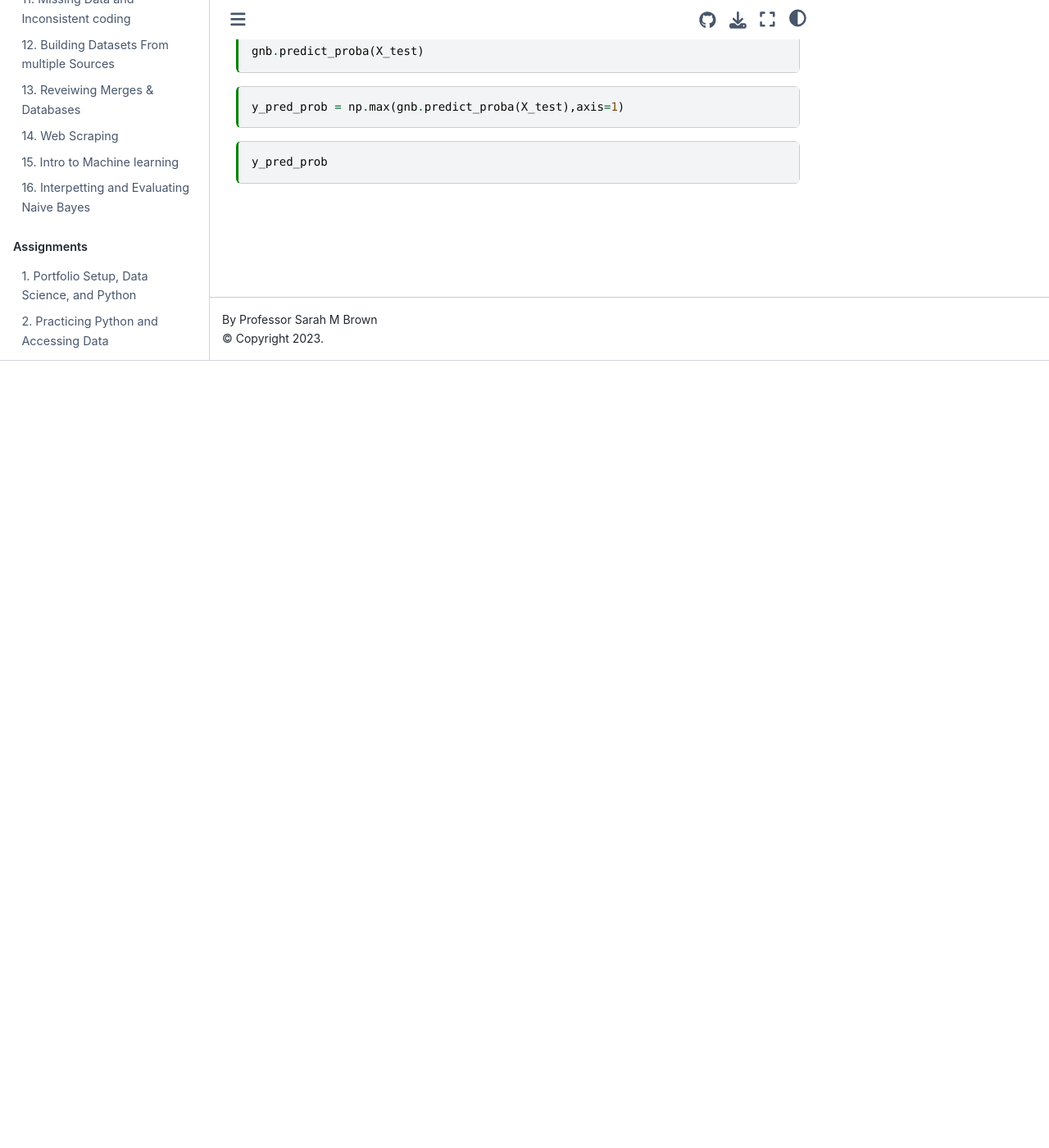
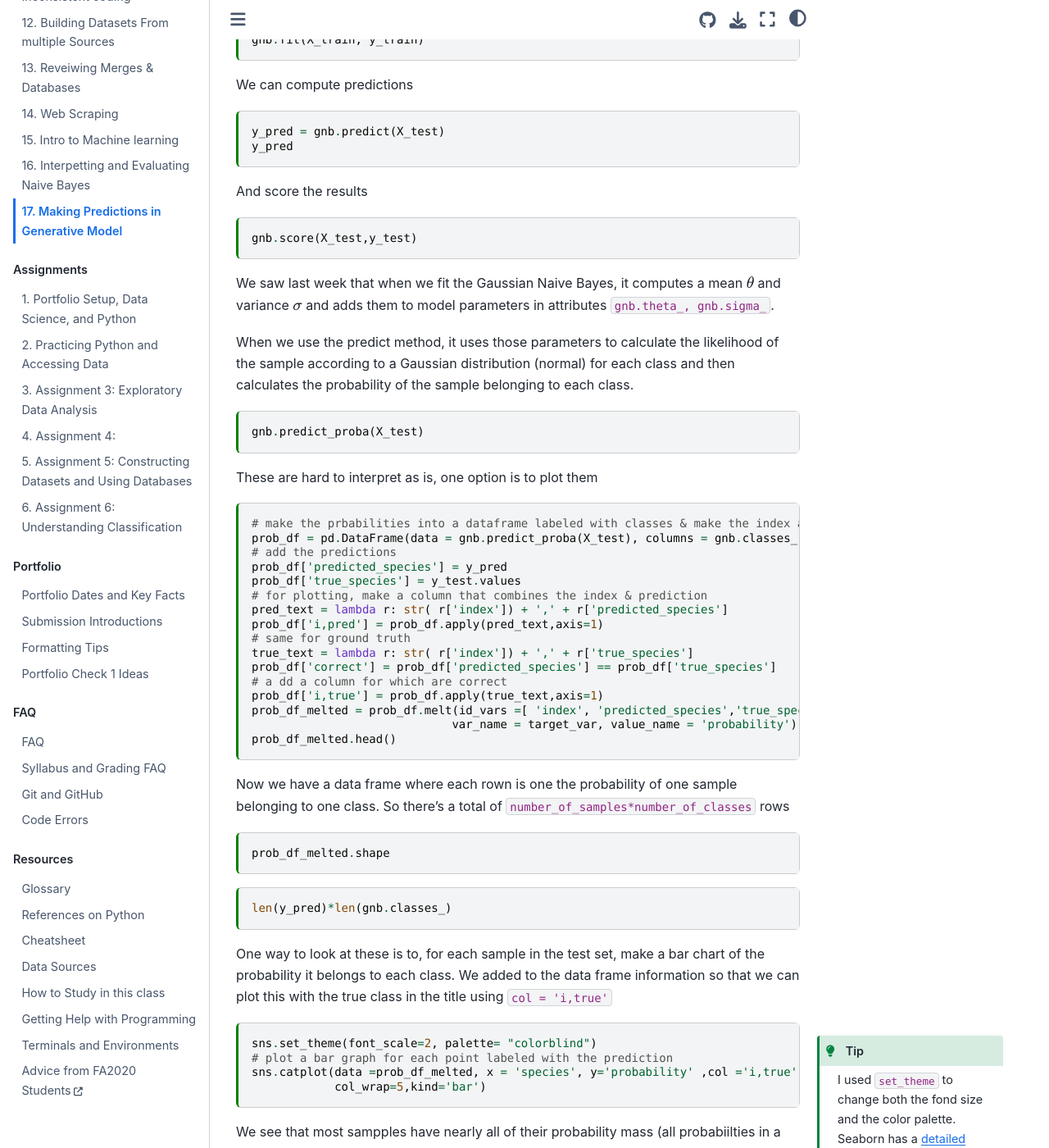
Before and after one commit to rhodyprog4ds/BrownFall21, a Jupyter Book: the page built from notes/2021-10-18.md, in a window 1280 px wide and 1400 px high, scrolled down 961 px. Shown: the whole window at 82% size. Built offline with Jupyter Book 1.0.4 settings and Sphinx 7.4.7 and the Sphinx Book theme 1.1.4, drawn with Linux system fonts in a browser that asks for light colours; pages that are not in the unit, such as notebooks, are missing from menus; some of the changed text lies outside the part shown.

Commit message:
annotated notes

`````diff
--- a/_toc.yml
+++ b/_toc.yml
@@ -30,6 +30,7 @@ parts:
       - file: notes/2021-10-08
       - file: notes/2021-10-13
       - file: notes/2021-10-15
+      - file: notes/2021-10-18
   - caption: Assignments
     numbered: True
     chapters:
--- a/notes/2021-10-18.md
+++ b/notes/2021-10-18.md
@@ -11,7 +11,7 @@ kernelspec:
   name: python3
 ---
 
-# Making Predictions in Classification
+# Making Predictions in Generative Model
 
 ```{code-cell} ipython3
 import pandas as pd
@@ -23,9 +23,14 @@ from sklearn.metrics import confusion_matrix, classification_report, roc_auc_sco
 iris_df = sns.load_dataset('iris')
 ```
 
+We'll  load the data again
+
 ```{code-cell} ipython3
 iris_df.head(1)
 ```
+
+Next we indicate the feature variables and target and split into test and train
+sets.  Well use 80% of the data for training.
 
 ```{code-cell} ipython3
 feature_vars = ['sepal_length', 'sepal_width','petal_length', 'petal_width',]
@@ -34,6 +39,8 @@ target_var = 'species'
 X_train, X_test, y_train, y_test = train_test_split(iris_df[feature_vars],
                           iris_df[target_var], train_size=.8, random_state=0)
 ```
+
+We can confirm the shape is as expected
 
 ```{code-cell} ipython3
 X_train.shape
@@ -47,30 +54,136 @@ iris_df.shape
 .8*150
 ```
 
+Next we again initialize and fit the classifier
+
 ```{code-cell} ipython3
 gnb = GaussianNB()
 gnb.fit(X_train, y_train)
 ```
+
+We can compute predictions
 
 ```{code-cell} ipython3
 y_pred = gnb.predict(X_test)
 y_pred
 ```
 
+And score the results
+
 ```{code-cell} ipython3
 gnb.score(X_test,y_test)
 ```
+
+We saw last week that when we fit the Gaussian Naive Bayes, it computes a mean
+$\theta$ and variance $\sigma$ and adds them to model parameters in attributes
+`gnb.theta_, gnb.sigma_`.
+
+When we use the predict method, it uses those parameters to calculate the
+likelihood of the sample according to a Gaussian distribution (normal) for each
+class and then calculates the probability of the sample belonging to each class.
 
 ```{code-cell} ipython3
 gnb.predict_proba(X_test)
 ```
 
+These are hard to interpret as is, one option is to plot them
+
 ```{code-cell} ipython3
-y_pred_prob = np.max(gnb.predict_proba(X_test),axis=1)
+# make the prbabilities into a dataframe labeled with classes & make the index a separate column
+prob_df = pd.DataFrame(data = gnb.predict_proba(X_test), columns = gnb.classes_ ).reset_index()
+# add the predictions
+prob_df['predicted_species'] = y_pred
+prob_df['true_species'] = y_test.values
+# for plotting, make a column that combines the index & prediction
+pred_text = lambda r: str( r['index']) + ',' + r['predicted_species']
+prob_df['i,pred'] = prob_df.apply(pred_text,axis=1)
+# same for ground truth
+true_text = lambda r: str( r['index']) + ',' + r['true_species']
+prob_df['correct'] = prob_df['predicted_species'] == prob_df['true_species']
+# a dd a column for which are correct
+prob_df['i,true'] = prob_df.apply(true_text,axis=1)
+prob_df_melted = prob_df.melt(id_vars =[ 'index', 'predicted_species','true_species','i,pred','i,true','correct'],value_vars = gnb.classes_,
+                             var_name = target_var, value_name = 'probability')
+prob_df_melted.head()
+```
+
+Now we have a data frame where each rown is one the probability of one sample belonging to one class. So there's a total of `number_of_samples*number_of_classes` rows
+
+```{code-cell} ipython3
+prob_df_melted.shape
 ```
 
 ```{code-cell} ipython3
-y_pred_prob
+len(y_pred)*len(gnb.classes_)
+```
+
+One way to look at these is to, for each sample in the test set, make a bar chart of the probability it belongs to each class.  We added to the data frame information so that we can plot this with the true class in the title using `col = 'i,true'`
+
+````{margin}
+```{tip}
+I used `set_theme` to change both the fond size and the color palette.
+Seaborn has a [detailed guide](https://seaborn.pydata.org/tutorial/color_palettes.html#palette-tutorial)
+for choosing colors. The `colorblind` palette uses colors that are distinguishable under most common
+forms of color blindness.
+```
+````
+
+```{code-cell} ipython3
+sns.set_theme(font_scale=2, palette= "colorblind")
+# plot a bar graph for each point labeled with the prediction
+sns.catplot(data =prob_df_melted, x = 'species', y='probability' ,col ='i,true',
+            col_wrap=5,kind='bar')
+```
+
+We see that most sampples have nearly all of their probability mass (all probabiilties in a distribution sum (or integrate if continuous) to 1, but a few samples are not.
+
+```{admonition} Try it yourself
+Try adding a column that could change the headings to include an indicator of which are correct or not)
+```
+
+For now, we'll group and look at on average, what the distributions are for correct vs incorrect based on predictions.
+
+```{code-cell} ipython3
+sns.set(font_scale=1.25, palette= "colorblind")
+sns.catplot(data =prob_df_melted, x = 'species', y='probability' ,
+            col ='predicted_species',row ='correct', kind='bar')
+```
+
+We see that the errors were all for versicolor, and on average the distribution is very uncertain for those samples.  Those samples are probably hard to distinguish. We could check by creating a data frame with the data and the information about predictions and correct values.
+
+```{code-cell} ipython3
+prob_data_df = pd.concat([prob_df,X_test.reset_index()],axis=1).drop(columns=['index'])
+prob_data_df.head(2)
+```
+
+```{code-cell} ipython3
+feature_vars
+```
+
+```{code-cell} ipython3
+
+g = sns.PairGrid(prob_data_df,x_vars=feature_vars,y_vars= feature_vars,hue='true_species')
+
+g.map_diag(sns.kdeplot)
+g.map_offdiag(sns.scatterplot, size=prob_data_df["correct"])
+
+g.add_legend()
+```
+
+Here we see that the large dots (the incorrect ones) are all nearby to points of a different color.  They were in fact samples that are similar to the other species.  So again, this result makes sense and helps us see when classifiers that are a good fit for the data will still make mistakes.
+
+We can also look at the probabilites of the predicted sample using max
+
+```{code-cell} ipython3
+p_predicted = np.max(gnb.predict_proba(X_test),axis=1)
+p_predicted
+```
+
+We see here that most of the predictions are pretty confident.
+We can also use the probabilities to then compute predictions and compare these to what the `predict` method gave, to confirm that this is how the predict method works.
+
+```{code-cell} ipython3
+pd.DataFrame(data = gnb.predict_proba(X_test), columns = gnb.classes_ ).idxmax(axis=1) ==y_pred
 ```
 
 ```{code-cell} ipython3
`````
